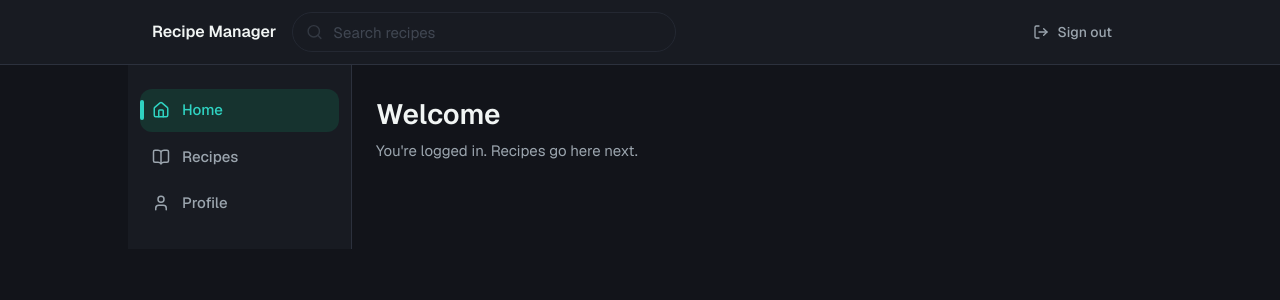
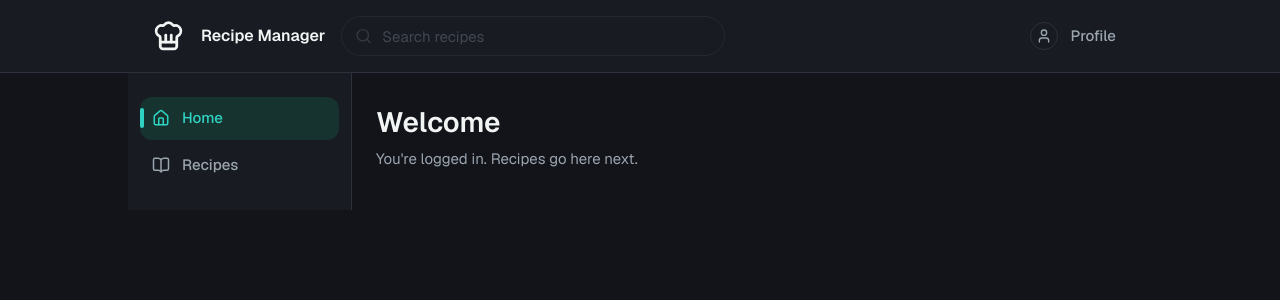
Before and after one commit to OlehSydorko/Recipe-Manager, a Next.js app: page / in a window 1280 px wide. Shown: the top 300 px of the page. Built offline with nearby package versions, Linux system fonts and the light colour scheme; no server answers.

Commit message:
Profile Replacement + User Icon

```diff
--- a/src/components/layout/Nav.tsx
+++ b/src/components/layout/Nav.tsx
@@ -1,11 +1,25 @@
-import { SignOutButton } from '@/components/layout/SignOutButton';
-import { Search } from 'lucide-react';
+'use client'
+
+import { User, Search, ChefHat } from 'lucide-react';
 import Link from 'next/link';
+import { usePathname } from 'next/navigation';
+import { useAvatarUrl, useCurrentProfile } from '@/hooks/useProfile';
+
+const links = [
+    { href: '/profile', label: 'Profile', icon: User }
+]
 
 export function Nav() {
-    return (
+    const pathname = usePathname();
+    const { data: profile } = useCurrentProfile();
+    const { data: avatarUrl } = useAvatarUrl(profile?.avatar_url);
+
+
+return (
+
         <header className='sticky top-0 z-30 border-b border-border bg-bg-secondary'>
             <div className='mx-auto flex max-w-5xl items-center gap-4 px-4 py-3 sm:px-6'>
+                <ChefHat size={33} />
                 <Link href='/' className='shrink-0 text-h3 font-semibold text-text-primary'>
                     Recipe Manager
                 </Link>
@@ -26,8 +40,40 @@ export function Nav() {
                 </div>
 
                 <div className='ml-auto shrink-0'>
-                    <SignOutButton />
-                </div>
+                {links.map((link) => {
+                    const isActive = pathname === link.href;
+                    const Icon = link.icon;
+
+                    return (
+                        <Link
+                            key={link.href}
+                            href={link.href}
+                            className={`relative flex items-center gap-3 rounded-md px-3 py-2.5 text-body font-medium transition-colors duration-150 ${
+                                isActive
+                                    ? 'bg-accent-muted text-accent'
+                                    : 'text-text-secondary hover:bg-hover hover:text-text-primary'
+                            }`}
+                        >
+                            {isActive && (
+                                <span className='absolute left-0 top-1/2 h-5 w-1 -translate-y-1/2 rounded-full bg-accent' />
+                            )}
+                            {avatarUrl ? (
+                                // eslint-disable-next-line @next/next/no-img-element
+                                <img
+                                    src={avatarUrl}
+                                    alt={profile?.display_name ?? 'Profile'}
+                                    className='h-7 w-7 shrink-0 rounded-full object-cover'
+                                />
+                            ) : (
+                                <span className='flex h-7 w-7 shrink-0 items-center justify-center rounded-full border border-border bg-bg-secondary'>
+                                    <Icon size={16} />
+                                </span>
+                            )}
+                            {profile?.display_name || link.label}
+                        </Link>
+                    );
+                })}
+            </div>
             </div>
         </header>
     );
--- a/src/components/layout/Sidebar.tsx
+++ b/src/components/layout/Sidebar.tsx
@@ -1,13 +1,12 @@
 'use client';
 
-import { BookOpen, Home, User } from 'lucide-react';
+import { BookOpen, Home } from 'lucide-react';
 import Link from 'next/link';
 import { usePathname } from 'next/navigation';
 
 const links = [
     { href: '/', label: 'Home', icon: Home },
-    { href: '/recipes', label: 'Recipes', icon: BookOpen },
-    { href: '/profile', label: 'Profile', icon: User }
+    { href: '/recipes', label: 'Recipes', icon: BookOpen }
 ];
 
 export function Sidebar() {
--- a/src/components/layout/SignOutButton.tsx
+++ b/src/components/layout/SignOutButton.tsx
@@ -16,7 +16,7 @@ export function SignOutButton() {
 
     return (
         <Button variant='ghost' onClick={handleSignOut}>
-            <LogOut size={16} />
+            <LogOut size={15} />
             Sign out
         </Button>
     );
--- a/src/features/profile/components/ProfileHeader.tsx
+++ b/src/features/profile/components/ProfileHeader.tsx
@@ -1,5 +1,6 @@
 'use client';
 
+import { SignOutButton } from '@/components/layout/SignOutButton';
 import { useAvatarUrl } from '@/hooks/useProfile';
 import type { Profile } from '@/types/profile';
 import { MapPin, Pencil, User } from 'lucide-react';
@@ -50,6 +51,9 @@ export function ProfileHeader({ profile, onEdit }: ProfileHeaderProps) {
                     Edit profile
                 </button>
             </div>
+                { <div className='ml-auto shrink-0'>
+                    <SignOutButton />
+                </div> }
         </div>
     );
 }
```
